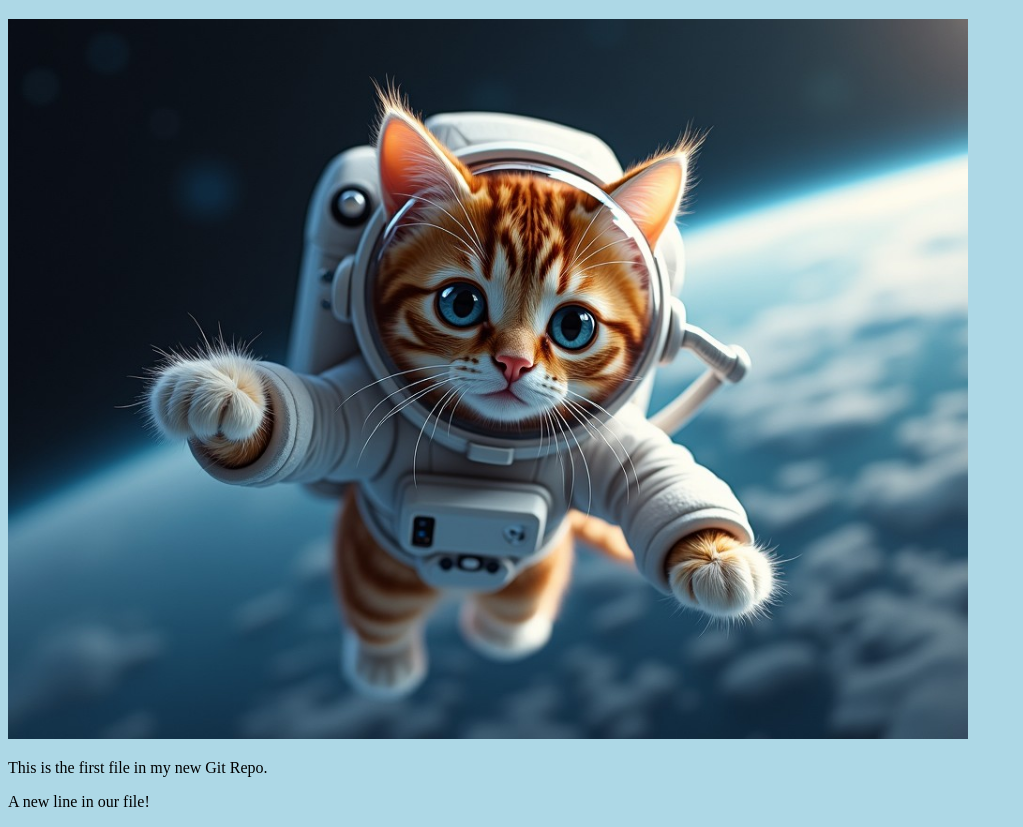
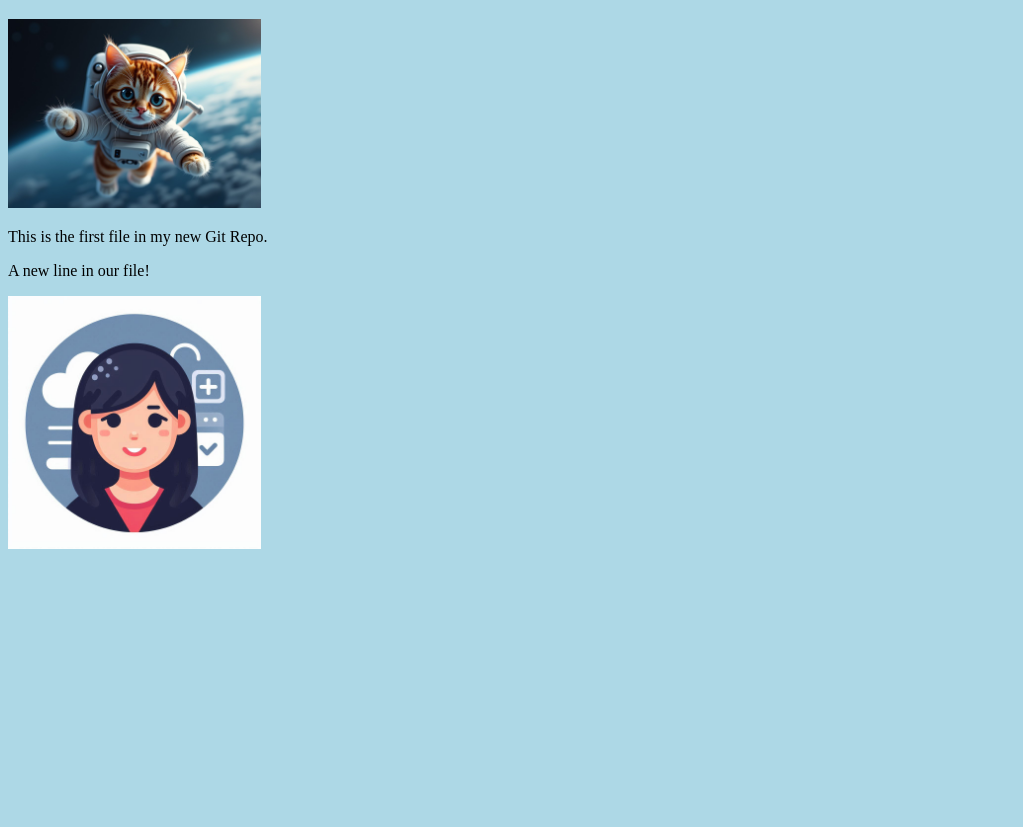
Before and after one commit to ChanceMark/ChanceMark.github.io, a plain HTML site: page index.html in a window 1280 px wide. Shown: the part 61-888 px from the top of the page, without its empty margins (0-1023 px from the left). After the commit the page ends 800 px from the top, so only its background shows below. Drawn offline with Linux system fonts and the light colour scheme.

Commit message:
added new image

```diff
--- a/index.html
+++ b/index.html
@@ -7,10 +7,10 @@
 <body>
 
 <h1>Hello world!</h1>
-<div><img src="img_hello_world.jpg" alt="Hello World from Space"
-style="width:100%;max-width:960px"></div>
+<div><img src="img_hello_world.jpg" alt="Hello World from Space" style="width:20%;max-width:960px"></div>
 <p>This is the first file in my new Git Repo.</p>
 <p>A new line in our file!</p>
+<div><img src="img_hello_git.jpg" alt="Hello Git" style="width:20%;max-width:640px"></div>
 
 </body>
 </html>
```
Also changed, not shown: img_hello_git.jpg (added).
